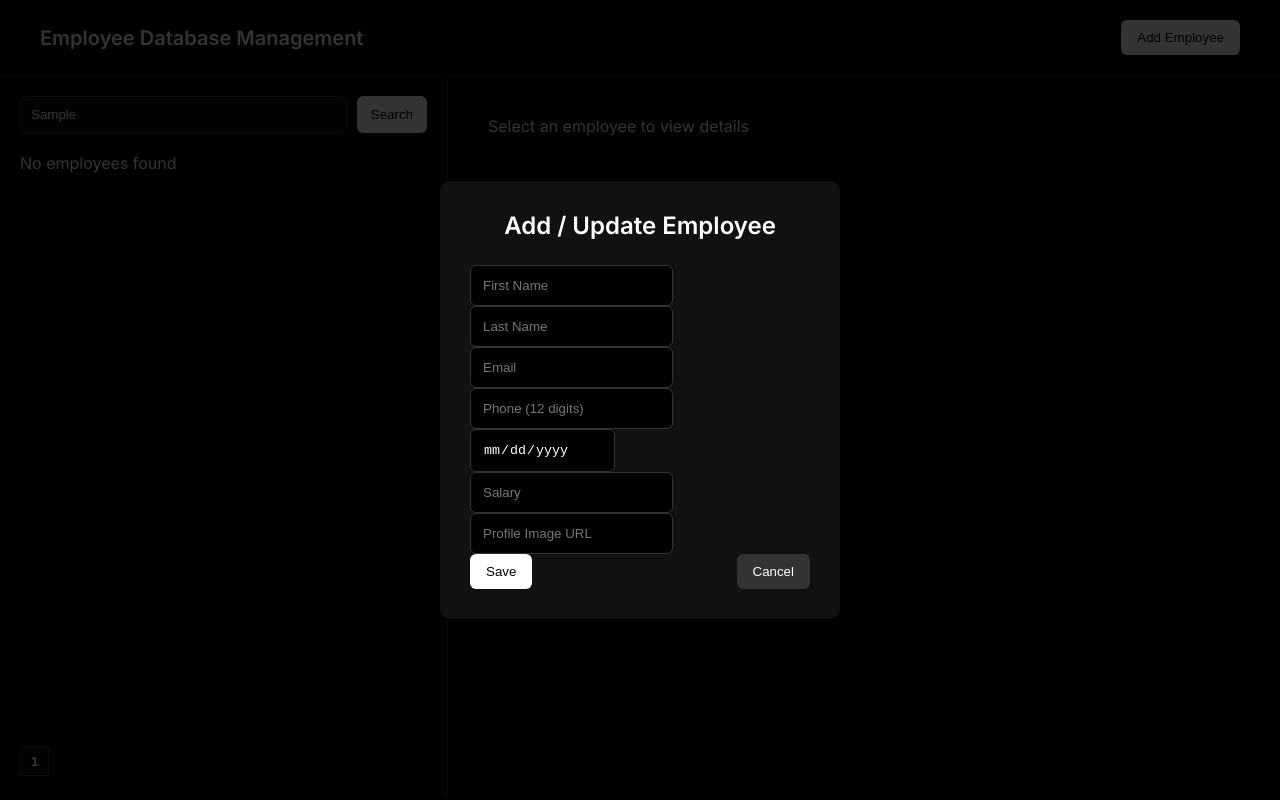
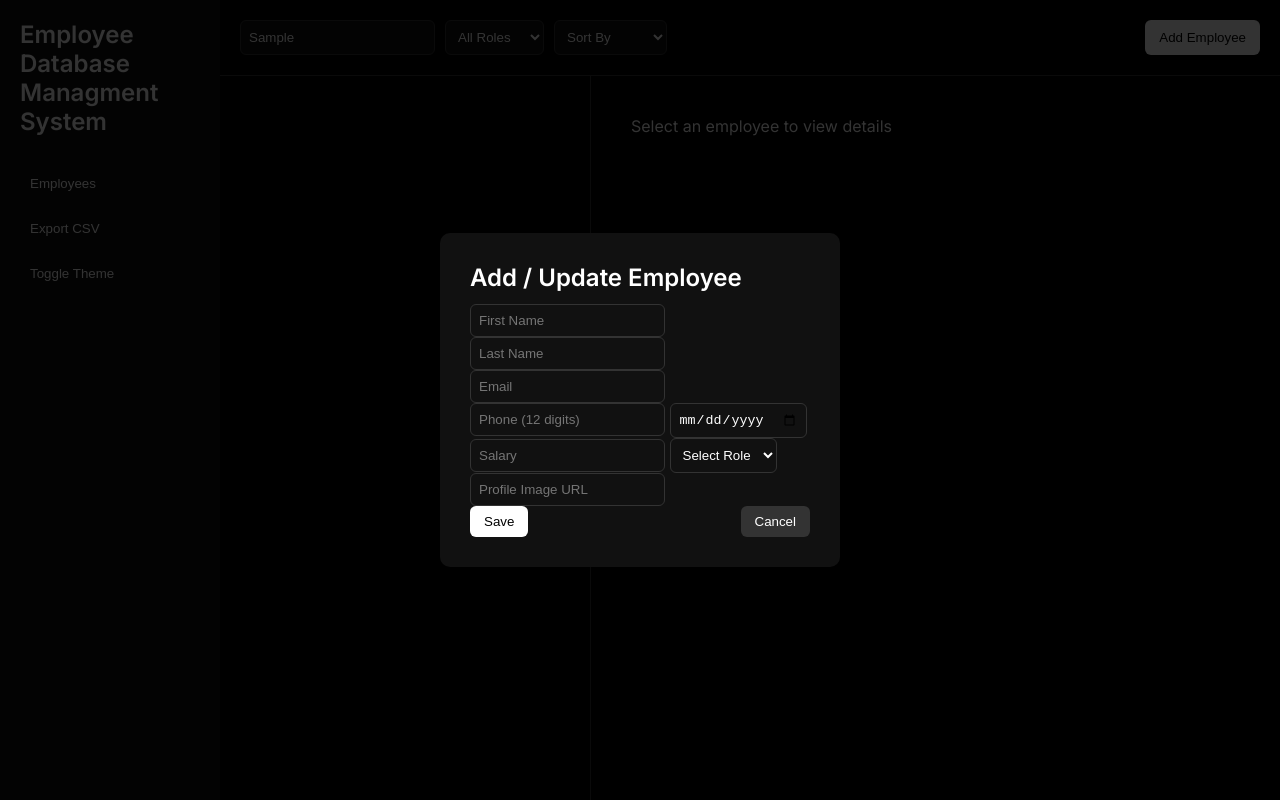
Before and after one commit to vranila/Employee_Database_JS, a plain HTML site: page index.html in a window 1280 px wide. Both pictures are taken after typing "Sample" into the empty fields and a click on the button "Add Employee". Drawn offline with Linux system fonts and the light colour scheme.

Commit message:
updation

```diff
--- a/index.html
+++ b/index.html
@@ -2,61 +2,116 @@
 <html lang="en">
 <head>
     <meta charset="UTF-8">
-    <title>Employee Database Management System</title>
+    <title>Employee Dashboard | EDMS Pro</title>
+    <meta name="viewport" content="width=device-width, initial-scale=1.0">
+
     <link rel="stylesheet" href="style.css">
     <link href="https://fonts.googleapis.com/css2?family=Inter:wght@400;500;600&display=swap" rel="stylesheet">
 </head>
+
 <body>
 
-<header>
-    <h1>Employee Database Management</h1>
-    <button onclick="openModal()">Add Employee</button>
-</header>
+<div class="app-container">
 
-<div class="container">
+    <!-- Sidebar -->
+    <aside class="sidebar">
+        <h2 class="logo">Employee Database Managment System</h2>
+        <nav class="sidebar-nav">
+            <button class="nav-item active">Employees</button>
+            <button id="exportBtn" class="nav-item">Export CSV</button>
+            <button id="themeToggle" class="nav-item">Toggle Theme</button>
+        </nav>
+    </aside>
 
-    <!-- LEFT PANEL -->
-    <div class="left-panel">
-        <div class="search-container">
-            <input type="text" id="searchInput" placeholder="Search employee...">
-            <button id="searchBtn">Search</button>
-        </div>
+    <!-- Main Content -->
+    <main class="main-content">
 
-        <div id="employeeList" class="employee-list"></div>
+        <!-- Topbar -->
+        <header class="topbar">
+            <div class="filters">
 
-        <div id="pagination" class="pagination"></div>
-    </div>
+                <input
+                    type="text"
+                    id="searchInput"
+                    placeholder="Search employee..."
+                >
 
-    <!-- RIGHT PANEL -->
-    <div class="right-panel">
-        <div id="detailView" class="detail-view">
-            <p>Select an employee to view details</p>
-        </div>
-    </div>
+                <select id="roleFilter">
+                    <option value="">All Roles</option>
+                    <option value="Developer">Developer</option>
+                    <option value="Manager">Manager</option>
+                    <option value="Designer">Designer</option>
+                </select>
+
+                <select id="sortSelect">
+                    <option value="">Sort By</option>
+                    <option value="name">Name</option>
+                    <option value="salary">Salary</option>
+                    <option value="dob">Date of Birth</option>
+                </select>
+
+            </div>
+
+            <button id="addEmployeeBtn" class="primary-btn">
+                Add Employee
+            </button>
+        </header>
+
+        <!-- Dashboard Content -->
+        <section class="dashboard">
+
+            <div class="employee-list-panel">
+                <div id="employeeList"></div>
+                <div id="pagination" class="pagination"></div>
+            </div>
+
+            <div class="employee-detail-panel">
+                <div id="detailView" class="detail-view">
+                    <p>Select an employee to view details</p>
+                </div>
+            </div>
+
+        </section>
+
+    </main>
 
 </div>
 
-<!-- MODAL -->
+<!-- Modal -->
 <div id="modal" class="modal">
     <div class="modal-content">
+
         <h2>Add / Update Employee</h2>
 
         <form id="employeeForm">
-            <input type="text" name="firstName" placeholder="First Name" required>
-            <input type="text" name="lastName" placeholder="Last Name" required>
-            <input type="email" name="email" placeholder="Email" required>
-            <input type="text" name="phone" placeholder="Phone (12 digits)" required>
-            <input type="date" name="dob" required>
-            <input type="number" name="salary" placeholder="Salary" required>
-            <input type="text" name="image" placeholder="Profile Image URL" >
 
-            <div class="form-buttons">
-                <button type="submit">Save</button>
-                <button type="button" onclick="closeModal()">Cancel</button>
+            <input name="firstName" placeholder="First Name" required>
+            <input name="lastName" placeholder="Last Name" required>
+            <input name="email" type="email" placeholder="Email" required>
+            <input name="phone" placeholder="Phone (12 digits)" required>
+            <input name="dob" type="date" required>
+            <input name="salary" type="number" placeholder="Salary" required>
+
+            <select name="role" required>
+                <option value="">Select Role</option>
+                <option value="Developer">Developer</option>
+                <option value="Manager">Manager</option>
+                <option value="Designer">Designer</option>
+            </select>
+
+            <input name="image" placeholder="Profile Image URL" required>
+
+            <div class="form-actions">
+                <button type="submit" class="primary-btn">Save</button>
+                <button type="button" id="cancelBtn" class="secondary-btn">Cancel</button>
             </div>
+
         </form>
+
     </div>
 </div>
+
+<div id="toastContainer" class="toast-container"></div>
 
 <script src="script.js"></script>
 </body>
--- a/script.js
+++ b/script.js
@@ -1,61 +1,42 @@
-// ==============================
-// STATE MANAGEMENT
-// ==============================
+/* ========= STATE ========= */
 
-let employees = JSON.parse(localStorage.getItem("employees")) || [
-    {
-        id: 1,
-        firstName: "John",
-        lastName: "Doe",
-        email: "john@example.com",
-        phone: "123456789012",
-        dob: "1995-05-10",
-        salary: 75000,
-        image: "https://i.pravatar.cc/150?img=1"
-    },
-    {
-        id: 2,
-        firstName: "Jane",
-        lastName: "Smith",
-        email: "jane@example.com",
-        phone: "987654321098",
-        dob: "1993-08-21",
-        salary: 92000,
-        image: "https://i.pravatar.cc/150?img=2"
-    }
-];
-
+let employees = JSON.parse(localStorage.getItem("employees")) || [];
 let selectedEmployeeId = null;
 let editMode = false;
 let editId = null;
 
-const itemsPerPage = 5;
+const ITEMS_PER_PAGE = 5;
 let currentPage = 1;
 
-
-// ==============================
-// DOM ELEMENTS
-// ==============================
+/* ========= DOM ========= */
 
 const employeeList = document.getElementById("employeeList");
 const detailView = document.getElementById("detailView");
+const form = document.getElementById("employeeForm");
 const modal = document.getElementById("modal");
-const form = document.getElementById("employeeForm");
 const searchInput = document.getElementById("searchInput");
-const searchBtn = document.getElementById("searchBtn");
+const sortSelect = document.getElementById("sortSelect");
+const roleFilter = document.getElementById("roleFilter");
 const pagination = document.getElementById("pagination");
+const toastContainer = document.getElementById("toastContainer");
+const addBtn = document.getElementById("addEmployeeBtn");
+const cancelBtn = document.getElementById("cancelBtn");
+const exportBtn = document.getElementById("exportBtn");
+const themeToggle = document.getElementById("themeToggle");
 
-
-// ==============================
-// UTILITIES
-// ==============================
+/* ========= UTILITIES ========= */
 
 function saveToLocalStorage() {
     localStorage.setItem("employees", JSON.stringify(employees));
 }
 
-function formatSalary(salary) {
-    return "$" + Number(salary).toLocaleString();
+function showToast(message) {
+    const toast = document.createElement("div");
+    toast.className = "toast";
+    toast.innerText = message;
+    toastContainer.appendChild(toast);
+
+    setTimeout(() => toast.remove(), 3000);
 }
 
 function validateName(name) {
@@ -66,49 +47,53 @@ function validatePhone(phone) {
     return /^[0-9]{12}$/.test(phone);
 }
 
-
-// ==============================
-// RENDER LIST
-// ==============================
+/* ========= RENDER ========= */
 
 function renderList() {
+    let filtered = [...employees];
+
     const searchTerm = searchInput.value.toLowerCase();
+    if (searchTerm) {
+        filtered = filtered.filter(emp =>
+            emp.firstName.toLowerCase().includes(searchTerm) ||
+            emp.lastName.toLowerCase().includes(searchTerm)
+        );
+    }
 
-    let filtered = employees.filter(emp =>
-        emp.firstName.toLowerCase().includes(searchTerm) ||
-        emp.lastName.toLowerCase().includes(searchTerm)
-    );
+    if (roleFilter.value) {
+        filtered = filtered.filter(emp => emp.role === roleFilter.value);
+    }
 
-    const start = (currentPage - 1) * itemsPerPage;
-    const paginated = filtered.slice(start, start + itemsPerPage);
+    if (sortSelect.value === "name") {
+        filtered.sort((a, b) => a.firstName.localeCompare(b.firstName));
+    }
+
+    if (sortSelect.value === "salary") {
+        filtered.sort((a, b) => a.salary - b.salary);
+    }
+
+    if (sortSelect.value === "dob") {
+        filtered.sort((a, b) => new Date(a.dob) - new Date(b.dob));
+    }
+
+    const start = (currentPage - 1) * ITEMS_PER_PAGE;
+    const paginated = filtered.slice(start, start + ITEMS_PER_PAGE);
 
     employeeList.innerHTML = "";
-
-    if (paginated.length === 0) {
-        employeeList.innerHTML = "<p>No employees found</p>";
-        return;
-    }
 
     paginated.forEach(emp => {
         const div = document.createElement("div");
         div.className = "employee-item";
-        div.innerText = emp.firstName + " " + emp.lastName;
-
+        div.innerText = `${emp.firstName} ${emp.lastName}`;
         div.onclick = () => {
             selectedEmployeeId = emp.id;
             renderDetails();
         };
-
         employeeList.appendChild(div);
     });
 
     renderPagination(filtered.length);
 }
-
-
-// ==============================
-// RENDER DETAILS
-// ==============================
 
 function renderDetails() {
     const emp = employees.find(e => e.id === selectedEmployeeId);
@@ -121,96 +106,57 @@ function renderDetails() {
     detailView.innerHTML = `
         <img src="${emp.image}" width="120">
         <h2>${emp.firstName} ${emp.lastName}</h2>
-        <p><strong>Email:</strong> ${emp.email}</p>
-        <p><strong>Phone:</strong> ${emp.phone}</p>
-        <p><strong>DOB:</strong> ${emp.dob}</p>
-        <p><strong>Salary:</strong> ${formatSalary(emp.salary)}</p>
+        <p>Role: ${emp.role}</p>
+        <p>Email: ${emp.email}</p>
+        <p>Phone: ${emp.phone}</p>
+        <p>DOB: ${emp.dob}</p>
+        <p>Salary: $${Number(emp.salary).toLocaleString()}</p>
         <button onclick="editEmployee(${emp.id})">Edit</button>
         <button onclick="deleteEmployee(${emp.id})">Delete</button>
     `;
 }
 
-
-// ==============================
-// PAGINATION
-// ==============================
-
 function renderPagination(totalItems) {
-    const totalPages = Math.ceil(totalItems / itemsPerPage);
+    const totalPages = Math.ceil(totalItems / ITEMS_PER_PAGE);
     pagination.innerHTML = "";
 
     for (let i = 1; i <= totalPages; i++) {
         const btn = document.createElement("button");
         btn.innerText = i;
-
-        if (i === currentPage) {
-            btn.style.fontWeight = "bold";
-        }
-
         btn.onclick = () => {
             currentPage = i;
             renderList();
         };
-
         pagination.appendChild(btn);
     }
 }
 
-
-// ==============================
-// ADD / UPDATE
-// ==============================
+/* ========= CRUD ========= */
 
 form.addEventListener("submit", function (e) {
     e.preventDefault();
 
-    const firstName = form.firstName.value.trim();
-    const lastName = form.lastName.value.trim();
-    const email = form.email.value.trim();
-    const phone = form.phone.value.trim();
-    const dob = form.dob.value;
-    const salary = form.salary.value;
-    const image = form.image.value;
+    const data = Object.fromEntries(new FormData(form));
 
-    if (!validateName(firstName)) {
-        alert("First name must contain letters only.");
+    if (!validateName(data.firstName) || !validateName(data.lastName)) {
+        showToast("Names must contain letters only");
         return;
     }
 
-    if (!validateName(lastName)) {
-        alert("Last name must contain letters only.");
-        return;
-    }
-
-    if (!validatePhone(phone)) {
-        alert("Phone number must be exactly 12 digits.");
+    if (!validatePhone(data.phone)) {
+        showToast("Phone must be exactly 12 digits");
         return;
     }
 
     if (editMode) {
         const emp = employees.find(e => e.id === editId);
-        emp.firstName = firstName;
-        emp.lastName = lastName;
-        emp.email = email;
-        emp.phone = phone;
-        emp.dob = dob;
-        emp.salary = salary;
-        emp.image = image;
-
+        Object.assign(emp, data);
         editMode = false;
-        editId = null;
+        showToast("Employee updated successfully");
     } else {
-        const newEmployee = {
-            id: Date.now(),
-            firstName,
-            lastName,
-            email,
-            phone,
-            dob,
-            salary,
-            image
-        };
-        employees.push(newEmployee);
+        data.id = Date.now();
+        employees.push(data);
+        showToast("Employee added successfully");
     }
 
     saveToLocalStorage();
@@ -219,62 +165,28 @@ form.addEventListener("submit", function (e) {
     renderList();
 });
 
-
-// ==============================
-// EDIT FUNCTION
-// ==============================
+/* ========= OTHER FUNCTIONS ========= */
 
 function editEmployee(id) {
     const emp = employees.find(e => e.id === id);
 
-    form.firstName.value = emp.firstName;
-    form.lastName.value = emp.lastName;
-    form.email.value = emp.email;
-    form.phone.value = emp.phone;
-    form.dob.value = emp.dob;
-    form.salary.value = emp.salary;
-    form.image.value = emp.image;
+    for (let key in emp) {
+        if (form[key]) form[key].value = emp[key];
+    }
 
     editMode = true;
     editId = id;
     openModal();
 }
 
-
-// ==============================
-// DELETE FUNCTION
-// ==============================
-
 function deleteEmployee(id) {
-    if (!confirm("Are you sure you want to delete this employee?")) return;
-
     employees = employees.filter(emp => emp.id !== id);
     selectedEmployeeId = null;
-
     saveToLocalStorage();
     renderList();
     renderDetails();
+    showToast("Employee deleted successfully");
 }
-
-
-// ==============================
-// SEARCH
-// ==============================
-
-searchInput.addEventListener("input", () => {
-    currentPage = 1;
-    renderList();
-});
-
-searchBtn.addEventListener("click", () => {
-    currentPage = 1;
-    renderList();
-});
-
-
-// ==============================
-// MODAL CONTROL
-// ==============================
 
 function openModal() {
     modal.style.display = "flex";
@@ -284,10 +196,29 @@ function closeModal() {
     modal.style.display = "none";
 }
 
+/* ========= EVENTS ========= */
 
-// ==============================
-// INITIAL LOAD
-// ==============================
+addBtn.onclick = openModal;
+cancelBtn.onclick = closeModal;
+searchInput.oninput = () => { currentPage = 1; renderList(); };
+sortSelect.onchange = renderList;
+roleFilter.onchange = renderList;
+themeToggle.onclick = () => document.body.classList.toggle("light");
+
+exportBtn.onclick = function () {
+    let csv = "First Name,Last Name,Email,Phone,DOB,Salary,Role\n";
+    employees.forEach(emp => {
+        csv += `${emp.firstName},${emp.lastName},${emp.email},${emp.phone},${emp.dob},${emp.salary},${emp.role}\n`;
+    });
+
+    const blob = new Blob([csv], { type: "text/csv" });
+    const link = document.createElement("a");
+    link.href = URL.createObjectURL(blob);
+    link.download = "employees.csv";
+    link.click();
+};
+
+/* ========= INITIALIZE ========= */
 
 renderList();
 renderDetails();
--- a/style.css
+++ b/style.css
@@ -1,3 +1,4 @@
+/* ========== Global ========== */
 * {
     margin: 0;
     padding: 0;
@@ -8,150 +9,156 @@ body {
     font-family: 'Inter', sans-serif;
     background: #000;
     color: #fff;
+    transition: 0.3s ease;
 }
 
-/* HEADER */
-header {
+body.light {
+    background: #f4f4f4;
+    color: #000;
+}
+
+/* ========== Layout ========== */
+.app-container {
+    display: flex;
+    height: 100vh;
+}
+
+.sidebar {
+    width: 220px;
+    background: #111;
+    padding: 20px;
+    display: flex;
+    flex-direction: column;
+}
+
+body.light .sidebar {
+    background: #fff;
+    border-right: 1px solid #ddd;
+}
+
+.logo {
+    margin-bottom: 30px;
+}
+
+.sidebar-nav {
+    display: flex;
+    flex-direction: column;
+    gap: 10px;
+}
+
+.nav-item {
+    background: none;
+    border: none;
+    color: inherit;
+    padding: 10px;
+    text-align: left;
+    cursor: pointer;
+    border-radius: 6px;
+}
+
+.nav-item:hover {
+    background: #222;
+}
+
+body.light .nav-item:hover {
+    background: #eee;
+}
+
+/* ========== Main ========== */
+.main-content {
+    flex: 1;
+    display: flex;
+    flex-direction: column;
+}
+
+.topbar {
     display: flex;
     justify-content: space-between;
-    align-items: center;
-    padding: 20px 40px;
+    padding: 20px;
     border-bottom: 1px solid #333;
 }
 
-header h1 {
-    font-size: 20px;
-    font-weight: 600;
+body.light .topbar {
+    border-bottom: 1px solid #ddd;
 }
 
-header button {
+.filters {
+    display: flex;
+    gap: 10px;
+}
+
+input, select {
+    padding: 8px;
+    border-radius: 6px;
+    border: 1px solid #333;
+    background: #111;
+    color: inherit;
+}
+
+body.light input,
+body.light select {
+    background: #fff;
+    border: 1px solid #ccc;
+}
+
+.primary-btn {
     background: #fff;
     color: #000;
+    padding: 8px 14px;
+    border-radius: 6px;
     border: none;
-    padding: 10px 16px;
-    border-radius: 6px;
-    cursor: pointer;
-    font-weight: 500;
-    transition: 0.2s ease;
-}
-
-header button:hover {
-    background: #ddd;
-}
-
-/* MAIN LAYOUT */
-.container {
-    display: flex;
-    height: calc(100vh - 80px);
-}
-
-/* LEFT PANEL */
-.left-panel {
-    width: 35%;
-    border-right: 1px solid #333;
-    display: flex;
-    flex-direction: column;
-    padding: 20px;
-}
-
-/* SEARCH */
-.search-container {
-    display: flex;
-    gap: 10px;
-    margin-bottom: 20px;
-}
-
-.search-container input {
-    flex: 1;
-    padding: 10px;
-    background: #111;
-    border: 1px solid #333;
-    color: #fff;
-    border-radius: 6px;
-}
-
-.search-container button {
-    padding: 10px 14px;
-    background: #fff;
-    color: #000;
-    border: none;
-    border-radius: 6px;
     cursor: pointer;
 }
 
-/* EMPLOYEE LIST */
-.employee-list {
+.secondary-btn {
+    background: #333;
+    color: #fff;
+    padding: 8px 14px;
+    border-radius: 6px;
+    border: none;
+    cursor: pointer;
+}
+
+/* ========== Dashboard ========== */
+.dashboard {
+    display: flex;
     flex: 1;
+}
+
+.employee-list-panel {
+    width: 35%;
+    padding: 20px;
+    border-right: 1px solid #333;
     overflow-y: auto;
+}
+
+body.light .employee-list-panel {
+    border-right: 1px solid #ddd;
+}
+
+.employee-detail-panel {
+    flex: 1;
+    padding: 40px;
 }
 
 .employee-item {
     padding: 12px;
     border: 1px solid #222;
+    border-radius: 6px;
     margin-bottom: 8px;
-    border-radius: 6px;
     cursor: pointer;
     transition: 0.2s ease;
 }
 
 .employee-item:hover {
-    background: #111;
+    background: #222;
 }
 
-/* RIGHT PANEL */
-.right-panel {
-    flex: 1;
-    padding: 40px;
+body.light .employee-item:hover {
+    background: #eee;
 }
 
-.detail-view img {
-    border-radius: 8px;
-    margin-bottom: 15px;
-}
-
-.detail-view h2 {
-    margin-bottom: 10px;
-}
-
-.detail-view p {
-    margin-bottom: 8px;
-}
-
-.detail-view button {
-    margin-right: 10px;
-    margin-top: 10px;
-    padding: 8px 14px;
-    border: none;
-    border-radius: 6px;
-    cursor: pointer;
-}
-
-.detail-view button:first-of-type {
-    background: #fff;
-    color: #000;
-}
-
-.detail-view button:last-of-type {
-    background: #444;
-    color: #fff;
-}
-
-/* PAGINATION */
-.pagination {
-    display: flex;
-    gap: 8px;
-    margin-top: 10px;
-}
-
-.pagination button {
-    padding: 6px 10px;
-    background: #111;
-    color: #fff;
-    border: 1px solid #333;
-    cursor: pointer;
-}
-
-/* MODAL */
+/* ========== Modal ========== */
 .modal {
     display: none;
     position: fixed;
@@ -159,84 +166,42 @@ header button:hover {
     background: rgba(0,0,0,0.8);
     justify-content: center;
     align-items: center;
-    animation: fadeIn 0.2s ease;
 }
 
 .modal-content {
     background: #111;
     padding: 30px;
+    border-radius: 10px;
     width: 400px;
-    border-radius: 10px;
     display: flex;
     flex-direction: column;
-    gap: 15px;
-    animation: slideUp 0.3s ease;
+    gap: 12px;
 }
 
-.modal-content h2 {
-    text-align: center;
-    margin-bottom: 10px;
+body.light .modal-content {
+    background: #fff;
 }
 
-.modal-content input {
-    padding: 12px;
-    background: #000;
-    border: 1px solid #333;
-    color: #fff;
-    border-radius: 6px;
-}
-
-.modal-content input:focus {
-    outline: none;
-    border-color: #fff;
-}
-
-/* FORM BUTTONS */
-.form-buttons {
+.form-actions {
     display: flex;
     justify-content: space-between;
 }
 
-.form-buttons button {
-    padding: 10px 16px;
-    border: none;
-    border-radius: 6px;
-    cursor: pointer;
+/* ========== Toast ========== */
+.toast-container {
+    position: fixed;
+    bottom: 20px;
+    right: 20px;
 }
 
-.form-buttons button[type="submit"] {
-    background: #fff;
-    color: #000;
+.toast {
+    background: #222;
+    padding: 12px 16px;
+    border-radius: 6px;
+    margin-top: 10px;
 }
 
-.form-buttons button[type="button"] {
-    background: #333;
+body.light .toast {
+    background: #000;
     color: #fff;
 }
-
-/* ANIMATIONS */
-@keyframes fadeIn {
-    from { opacity: 0; }
-    to { opacity: 1; }
-}
-
-@keyframes slideUp {
-    from { transform: translateY(20px); opacity: 0; }
-    to { transform: translateY(0); opacity: 1; }
-}
-
-/* RESPONSIVE */
-@media(max-width: 900px) {
-    .container {
-        flex-direction: column;
-    }
-
-    .left-panel {
-        width: 100%;
-        height: 40%;
-    }
-
-    .right-panel {
-        padding: 20px;
-    }
-}
```
